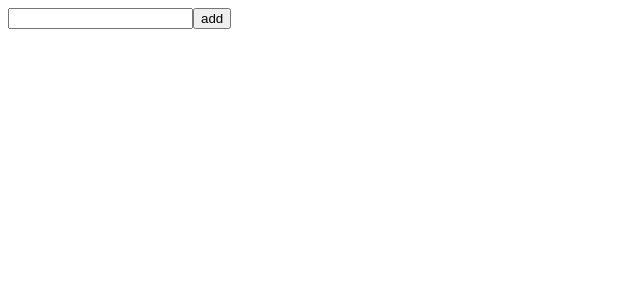
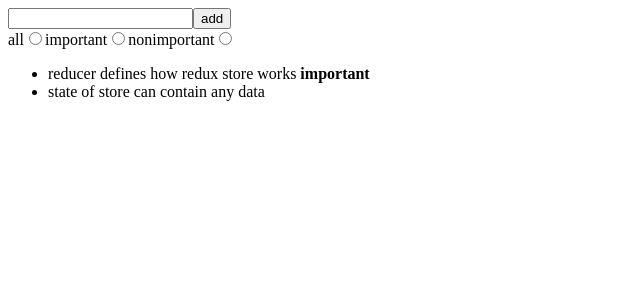
Before and after one commit to Nepsoul/redux-note-part6, a React (Create React App) app: page / in a window 1280 px wide. Shown: the top 300 px of the page, without its empty margins (0-640 px from the left). Built offline with nearby package versions, Linux system fonts and the light colour scheme.

Commit message:
chore: store with complex state

```diff
--- a/src/App.js
+++ b/src/App.js
@@ -3,9 +3,33 @@
 import Notes from "./components/Notes";
 
 const App = () => {
+  const filterSelected = (value) => {
+    console.log(value);
+  };
+
   return (
     <div>
       <NewNote />
+      <div>
+        all
+        <input
+          type="radio"
+          name="filter"
+          onChange={() => filterSelected("ALL")}
+        />
+        important
+        <input
+          type="radio"
+          name="filter"
+          onChange={() => filterSelected("IMPORTANT")}
+        />
+        nonimportant
+        <input
+          type="radio"
+          name="filter"
+          onChange={() => filterSelected("NONIMPORTANT")}
+        />
+      </div>
       <Notes />
     </div>
   );
--- a/src/reducers/noteReducer.js
+++ b/src/reducers/noteReducer.js
@@ -1,4 +1,17 @@
-const noteReducer = (state = [], action) => {
+const initialState = [
+  {
+    content: "reducer defines how redux store works",
+    important: true,
+    id: 1,
+  },
+  {
+    content: "state of store can contain any data",
+    important: false,
+    id: 2,
+  },
+];
+
+const noteReducer = (state = initialState, action) => {
   switch (action.type) {
     case "NEW_NOTE":
       //return state.concat(action.data);
```
